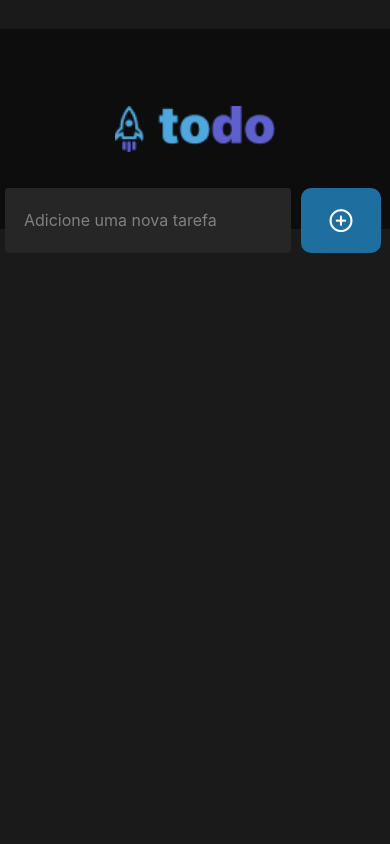
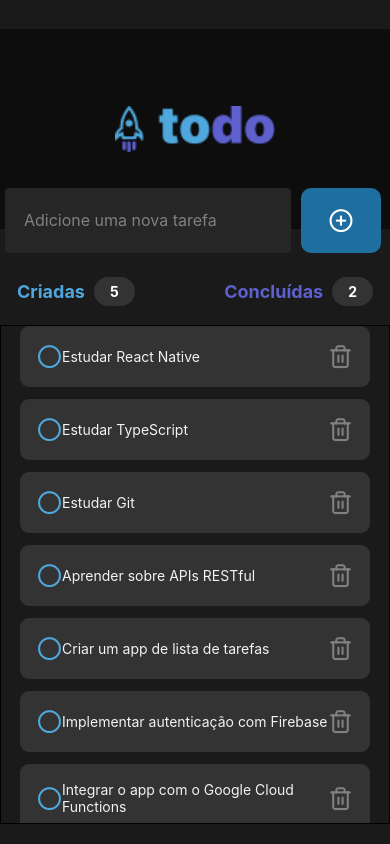
Before and after one commit to Savio-Anjos/APP-ToDoList, a React Native app: screen / in a window 390 px wide. Built offline with nearby package versions, Linux system fonts and the light colour scheme.

Commit message:
feat :lipstick: Task listing implemented

```diff
--- a/App.tsx
+++ b/App.tsx
@@ -1,14 +1,16 @@
 import { StatusBar } from "expo-status-bar";
-import { Text, View } from "react-native";
+import { View } from "react-native";
 import { styles } from "./styles";
 import { Header } from "./src/components/Header";
 import { NewTask } from "./src/components/NewTask";
+import { ListTasks } from "./src/components/ListTasks";
 
 export default function App() {
   return (
     <View style={styles.container}>
       <Header />
       <NewTask />
+      <ListTasks />
       <StatusBar style="light" />
     </View>
   );
--- /dev/null
+++ b/src/components/ListTasks/index.tsx
@@ -0,0 +1,32 @@
+import { FlatList, Text, View } from "react-native";
+import { styles } from "./styles";
+import { useEffect, useState } from "react";
+import { Task } from "../Task";
+import { initialTasks } from "../../data/tasks";
+
+export function ListTasks() {
+  const [tasks, setTasks] = useState<Task[]>(initialTasks);
+
+  return (
+    <View style={styles.container}>
+      <View style={styles.containerCounter}>
+        <View style={styles.counters}>
+          <Text style={styles.created}>Criadas</Text>
+          <Text style={styles.counterText}>5</Text>
+        </View>
+
+        <View style={styles.counters}>
+          <Text style={styles.completed}>Concluídas</Text>
+          <Text style={styles.counterText}>2</Text>
+        </View>
+      </View>
+      <View style={styles.tasks}>
+        <FlatList
+          data={tasks}
+          keyExtractor={(task) => task.id.toString()}
+          renderItem={({ item }) => <Task content={item.task} />}
+        />
+      </View>
+    </View>
+  );
+}
--- /dev/null
+++ b/src/components/ListTasks/styles.ts
@@ -0,0 +1,53 @@
+import { StyleSheet } from "react-native";
+
+export const styles = StyleSheet.create({
+  container: {
+    flex: 1,
+    marginTop: 48,
+  },
+
+  containerCounter: {
+    flexDirection: "row",
+    justifyContent: "space-between",
+    alignItems: "center",
+  },
+
+  counters: {
+    flexDirection: "row",
+    paddingHorizontal: 17,
+    justifyContent: "center",
+    alignItems: "center",
+  },
+
+  created: {
+    color: "#4EA8DE",
+    fontSize: 18,
+    fontWeight: "bold",
+    paddingEnd: 9,
+  },
+
+  completed: {
+    color: "#5E60CE",
+    fontSize: 18,
+    fontWeight: "bold",
+    paddingEnd: 9,
+  },
+
+  counterText: {
+    color: "#FFF",
+    fontSize: 14,
+    fontWeight: "bold",
+    backgroundColor: "#333333",
+    padding: 6,
+    paddingHorizontal: 16,
+    borderRadius: 19,
+  },
+  tasks: {
+    flex: 1,
+    paddingHorizontal: 19,
+    marginTop: 19,
+    marginBottom: 20,
+    borderWidth: 1,
+    paddingVertical: 0,
+  },
+});
--- a/src/components/NewTask/styles.ts
+++ b/src/components/NewTask/styles.ts
@@ -20,7 +20,7 @@ export const styles = StyleSheet.create({
     paddingHorizontal: 19,
     height: 65,
     fontSize: 16,
-    color: "#808080",
+    color: "#F2F2F2",
     borderRadius: 4,
     marginBottom: 10,
     backgroundColor: "#262626",
--- /dev/null
+++ b/src/components/Task/index.tsx
@@ -0,0 +1,17 @@
+import { Text, View } from "react-native";
+import Icon from "react-native-vector-icons/Feather";
+import { styles } from "./styles";
+
+type TaskProps = {
+  content: string;
+};
+
+export function Task({ content }: TaskProps) {
+  return (
+    <View style={styles.task}>
+      <Icon name="circle" size={25} color="#4EA8DE" />
+      <Text style={styles.taskText}>{content}</Text>
+      <Icon name="trash-2" size={25} color="#808080" />
+    </View>
+  );
+}
--- /dev/null
+++ b/src/components/Task/styles.tsx
@@ -0,0 +1,18 @@
+import { StyleSheet } from "react-native";
+
+export const styles = StyleSheet.create({
+  task: {
+    flexDirection: "row",
+    justifyContent: "space-between",
+    alignItems: "center",
+    padding: 17,
+    maxWidth: 400,
+    borderRadius: 9,
+    backgroundColor: "#333333",
+    marginBottom: 12,
+  },
+  taskText: {
+    color: "#F2F2F2",
+    width: 269,
+  },
+});
--- /dev/null
+++ b/src/data/tasks.ts
@@ -0,0 +1,34 @@
+export const initialTasks = [
+  { id: 1, task: "Estudar React Native" },
+  { id: 2, task: "Estudar TypeScript" },
+  { id: 3, task: "Estudar Git" },
+  { id: 4, task: "Aprender sobre APIs RESTful" },
+  { id: 5, task: "Criar um app de lista de tarefas" },
+  { id: 6, task: "Implementar autenticação com Firebase" },
+  { id: 7, task: "Integrar o app com o Google Cloud Functions" },
+  { id: 8, task: "Realizar testes unitários com Jest" },
+  { id: 9, task: "Implementar o app com Redux para gerenciamento de estado" },
+  {
+    id: 10,
+    task: "Aprender sobre otimização de performance em React Native",
+  },
+  { id: 11, task: "Criar um app de chat com Socket.IO" },
+  {
+    id: 12,
+    task: "Implementar notificações push com Firebase Cloud Messaging",
+  },
+  { id: 13, task: "Realizar testes de integração com Detox" },
+  { id: 14, task: "Implementar o app com GraphQL" },
+  { id: 15, task: "Aprender sobre otimização de imagens em React Native" },
+  { id: 16, task: "Criar um app de música com a API da Apple Music" },
+  { id: 17, task: "Implementar o app com React Navigation" },
+  { id: 18, task: "Realizar testes de aceitação com Cypress" },
+  {
+    id: 19,
+    task: "Implementar o app com Redux-Saga para gerenciamento de efeitos colaterais ",
+  },
+  {
+    id: 20,
+    task: "Aprender sobre otimização de caminhos de código com Webpack",
+  },
+];
--- /dev/null
+++ b/src/types/Tasks.ts
@@ -0,0 +1,4 @@
+type Task = {
+  id: number;
+  task: string;
+};
```
